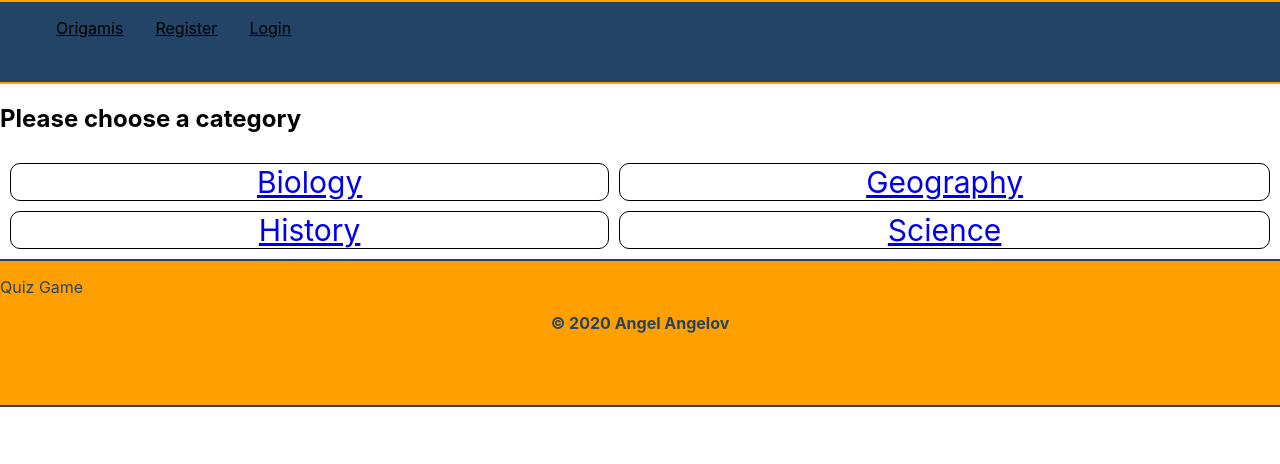
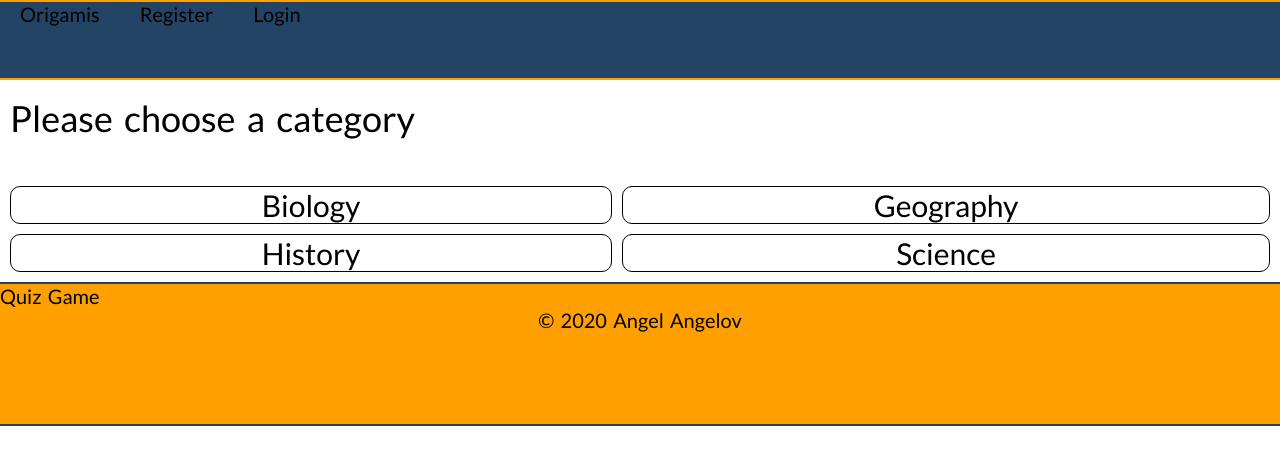
Before and after one commit to akangelov/Quiz-Game, a React (Create React App) app in the folder my-app/: page / in a window 1280 px wide. Shown: the top 464 px of the page. Built offline with nearby package versions, Linux system fonts and the light colour scheme.

Commit message:
css update

```diff
--- a/my-app/src/App.css
+++ b/my-app/src/App.css
@@ -1,38 +1,96 @@
-.App {
-  text-align: center;
+@import url('https://fonts.googleapis.com/css?family=Lato');
+* {
+    margin: 0;
+    padding: 0;
+    box-sizing: border-box;
+    color: black;
+    font-family: 'Lato', 'Helvetica', 'Arial', sans-serif;
+    font-weight: 60;
+    font-size: 20px;
+    text-rendering: optimizeLegibility;
+    overflow-x: hidden;
+    word-spacing: 0.12em;
+    text-decoration: none;
 }
 
-.App-logo {
-  height: 40vmin;
-  pointer-events: none;
+/* *, *:before, *:after {
+    box-sizing: inherit;
+} */
+
+html {
+    margin: 0;
+    padding: 0;
 }
 
-@media (prefers-reduced-motion: no-preference) {
-  .App-logo {
-    animation: App-logo-spin infinite 20s linear;
-  }
+@media (max-width: 600px) {
+    html {
+        font-size: 12px;
+    }
 }
 
-.App-header {
-  background-color: #282c34;
-  min-height: 100vh;
-  display: flex;
-  flex-direction: column;
-  align-items: center;
-  justify-content: center;
-  font-size: calc(10px + 2vmin);
-  color: white;
+@media (min-width: 600px) {
+    html {
+        font-size: 14px;
+    }
 }
 
-.App-link {
-  color: #61dafb;
+@media (min-width: 900px) {
+    html {
+        font-size: 16px;
+    }
 }
 
-@keyframes App-logo-spin {
-  from {
-    transform: rotate(0deg);
-  }
-  to {
-    transform: rotate(360deg);
-  }
+@media (min-width: 1200px) {
+    html {
+        font-size: 18px;
+    }
 }
+
+@media (min-width: 1920px) {
+    html {
+        font-size: 21px;
+    }
+}
+
+body, input, textarea, select, option, button {
+    font: inherit;
+}
+
+h1, h2, h3, h4, h5, h6 {
+    line-height: 1.6;
+    font-weight: normal;
+    margin-bottom: 0.5em;
+    padding: 10px;
+}
+
+main {
+    font-size: 1.1em;
+}
+
+article {
+    font-size: 1.2rem;
+}
+
+h1 {
+    font-size: 2.2em;
+}
+
+h2 {
+    font-size: 1.8em;
+}
+
+h3 {
+    font-size: 1.6em;
+}
+
+h4 {
+    font-size: 1.4em;
+}
+
+h5 {
+    font-size: 1.2em;
+}
+
+h6 {
+    font-size: 1.0em;
+}
```
